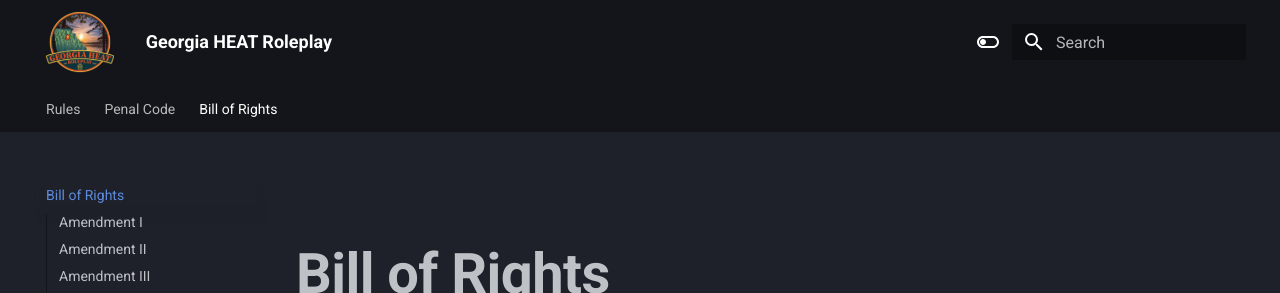
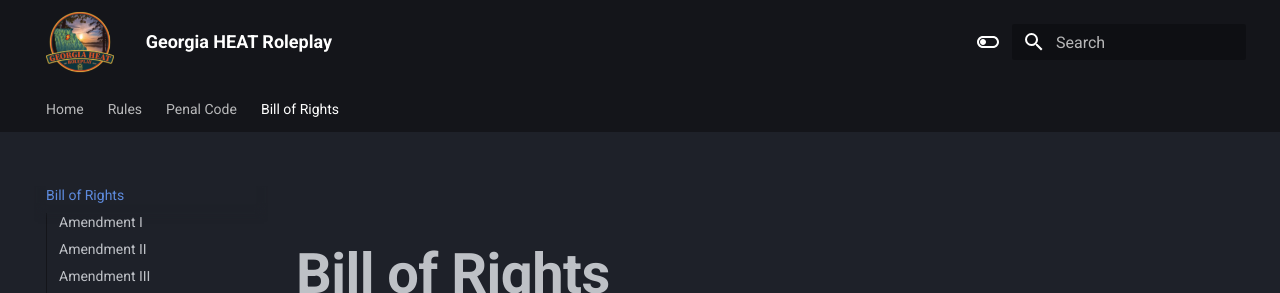
Before and after one commit to Ced-H/GHRP, an MkDocs documentation site: the page built from docs/bill-of-rights.md, in a window 1280 px wide and 900 px high. Shown: the top 293 px of the window. Built offline with MkDocs 1.6.1 and Material for MkDocs 9.7.7, drawn with Linux system fonts in a browser that asks for light colours.

Commit message:
Home Page Update.

```diff
--- a/docs/stylesheets/style.css
+++ b/docs/stylesheets/style.css
@@ -75,7 +75,7 @@
 }
 
 section.hero {
-  background-image: url(/docs/assets/images/bg.jpg);
+  background-image: url(/assets/images/bg.jpg);
   background-repeat: no-repeat;
   background-position: center;
   background-size: cover;
--- a/index.html
+++ b/index.html
@@ -4,7 +4,7 @@
   <meta charset="utf-8">
   <title>Georgia HEAT Roleplay</title>
   <!-- Your custom CSS -->
-  <link rel="stylesheet" href="/docs/stylesheets/style.css">
+  <link rel="stylesheet" href="/stylesheets/style.css">
 </head>
 <body>
   <header class="header">
--- a/mkdocs.yml
+++ b/mkdocs.yml
@@ -1,6 +1,7 @@
 site_name: Georgia HEAT Roleplay
 theme:
   name: material
+  custom_dir: overrides
   features:
     - toc.integrate
     - navigation.sections
@@ -69,6 +70,7 @@
   &copy; 2025 <a href="http://spacecoastrp.co" target="_blank" rel="noopener">The Spacecoast Network</a>
 
 nav:
+  - Home: index.html
   - Rules:
     - Gameplay Rules: gameplay-rules.md
     - Server Rules: ""
--- /dev/null
+++ b/overrides/main.html
@@ -0,0 +1,50 @@
+{# Extend the original Material layout everywhere #}
+{% extends "base.html" %}
+
+{# 1) NAV: only show the theme’s nav if NOT on index.md #}
+{% block nav %}
+  {% if page and page.file and page.file.src_path != "index.md" %}
+    {{ super() }}
+  {% endif %}
+{% endblock %}
+
+{# 2) CONTENT: hero on index.md, otherwise normal content #}
+{% block content %}
+  {% if page and page.file and page.file.src_path == "index.md" %}
+    <header class="header">
+      <nav class="nav">
+        <div class="logo">
+          <a href="/"><img src="/assets/images/logo.png"
+                           alt="Site Logo"
+                           style="height:150px;"></a>
+        </div>
+        <ul class="nav--list" data-state="open">
+          <li class="nav--item"><a href="/" class="link">Home</a></li>
+          <li class="nav--item"><a href="/gameplay-rules/" class="link">Gameplay Rules</a></li>
+          <li class="nav--item"><a href="/title-16/" class="link">Penal Code</a></li>
+          <li class="nav--item"><a href="/bill-of-rights/" class="link">Bill of Rights</a></li>
+        </ul>
+      </nav>
+    </header>
+
+    <section class="hero">
+      <div class="container">
+        <h1 class="title text-center">
+          Elegant Landing Pages for Your Next Project
+        </h1>
+        <a href="/gameplay-rules/" class="btn">
+          Explore Gameplay Rules →
+        </a>
+      </div>
+    </section>
+  {% else %}
+    {{ super() }}
+  {% endif %}
+{% endblock %}
+
+{# 3) FOOTER: only show the theme’s footer if NOT on index.md #}
+{% block footer %}
+  {% if page and page.file and page.file.src_path != "index.md" %}
+    {{ super() }}
+  {% endif %}
+{% endblock %}
```
Also changed, not shown: docs/index.md (added, +5 -0 lines).
